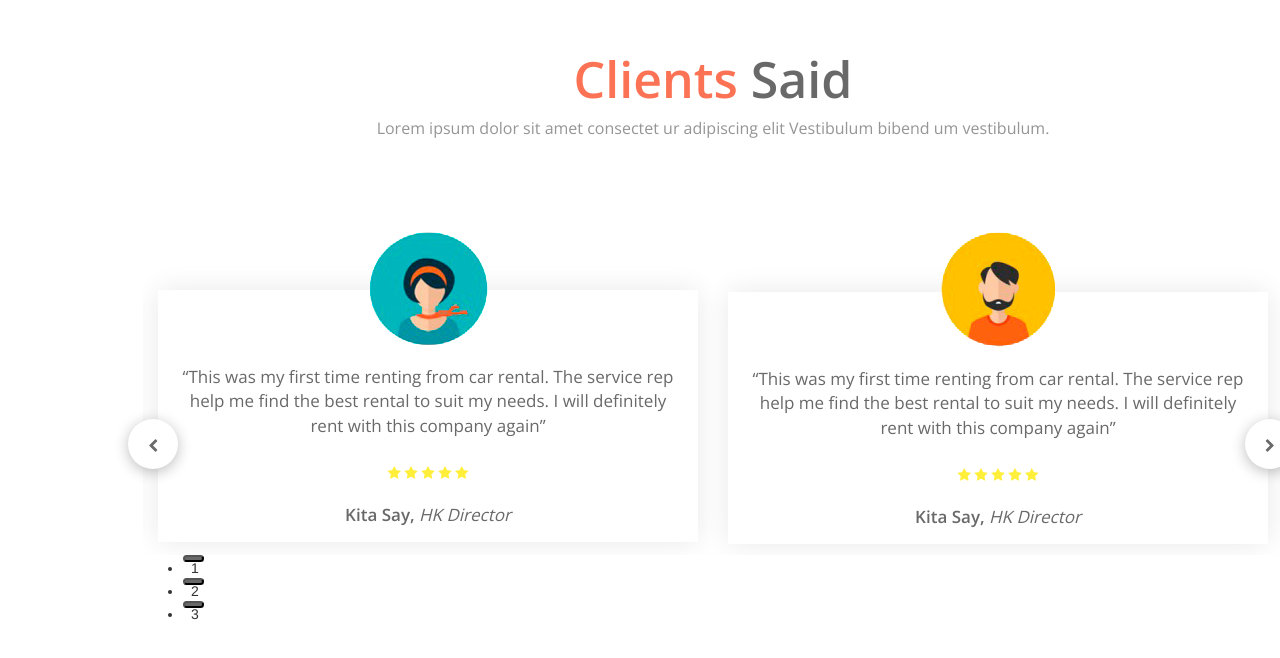
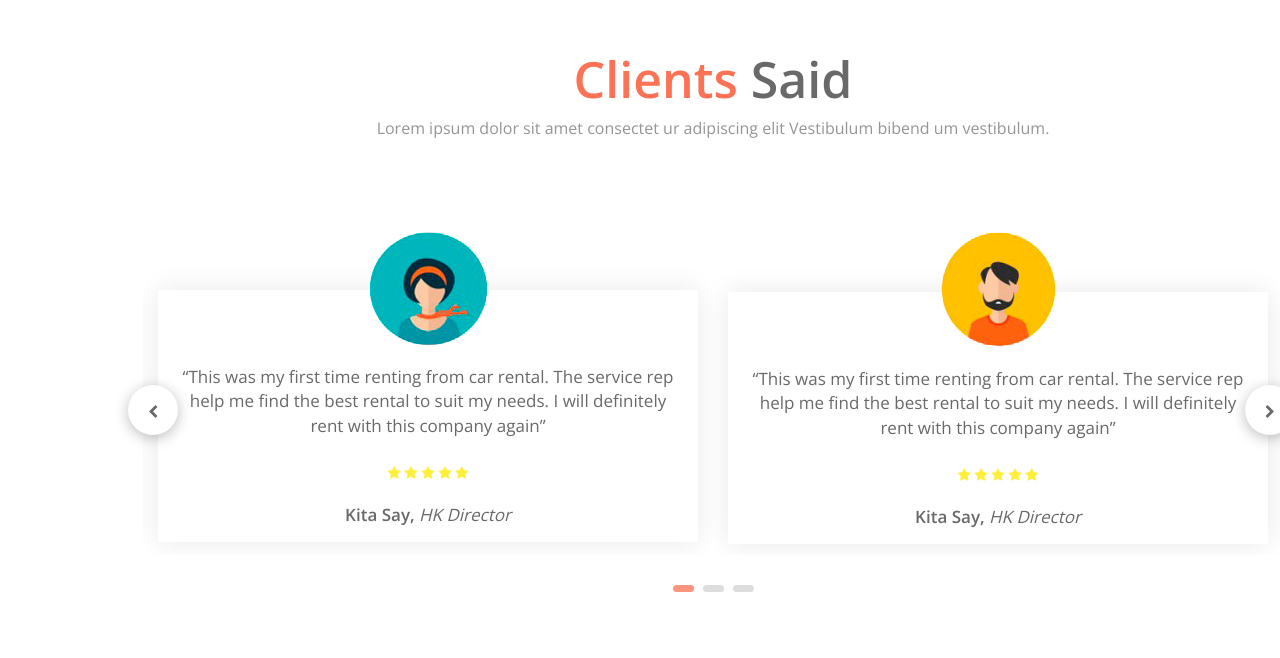
Before and after one commit to PollyTikhonova/PollyTikhonova.github.io, a plain HTML site: page Tikhonova_lesson_16/index.html in a window 1280 px wide. Shown: the part 5054-5712 px from the top of the page. Drawn offline with nearby package versions, Linux system fonts and the light colour scheme.

Commit message:
lesson16

```diff
--- a/Tikhonova_lesson_16/css/style.less
+++ b/Tikhonova_lesson_16/css/style.less
@@ -577,11 +577,21 @@ section {
 	.feedback-slider-content.text-center.slick-slide.slick-current.slick-active {
 		outline: none;
 }
-		.slick-dots li button {
+		.slick-dots li button:before {
 			width: 21px;
 			height: 7px;
-			background-color: @myblack;
+			color: transparent;
+			background-color: darken(#e0e0e0, 40%);
 			.border-rad(10px);
 			display: inline-block;
 		}
+
+		.slick-dots li.slick-active button:before {
+			color: transparent;
+			background-color: @orange;
+		}
+
+		.slick-dots {
+			bottom: -50px;
+		}
 }
--- a/Tikhonova_lesson_16/index.html
+++ b/Tikhonova_lesson_16/index.html
@@ -12,6 +12,7 @@
     <link href="https://fonts.googleapis.com/css?family=Open+Sans:400,600" rel="stylesheet">
     <link rel="stylesheet" href="css/font-awesome.min.css">
     <link rel="stylesheet" type="text/css" href="slick/slick.css"/>
+    <link rel="stylesheet" type="text/css" href="slick/slick-theme.css"/>
     <!-- <link rel="stylesheet" type="text/css" href="//cdn.jsdelivr.net/jquery.slick/1.6.0/slick.css"/> -->
     <link rel="stylesheet" href="css/style.css">
 
```
Also changed, not shown: Tikhonova_lesson_16/css/style.css.
